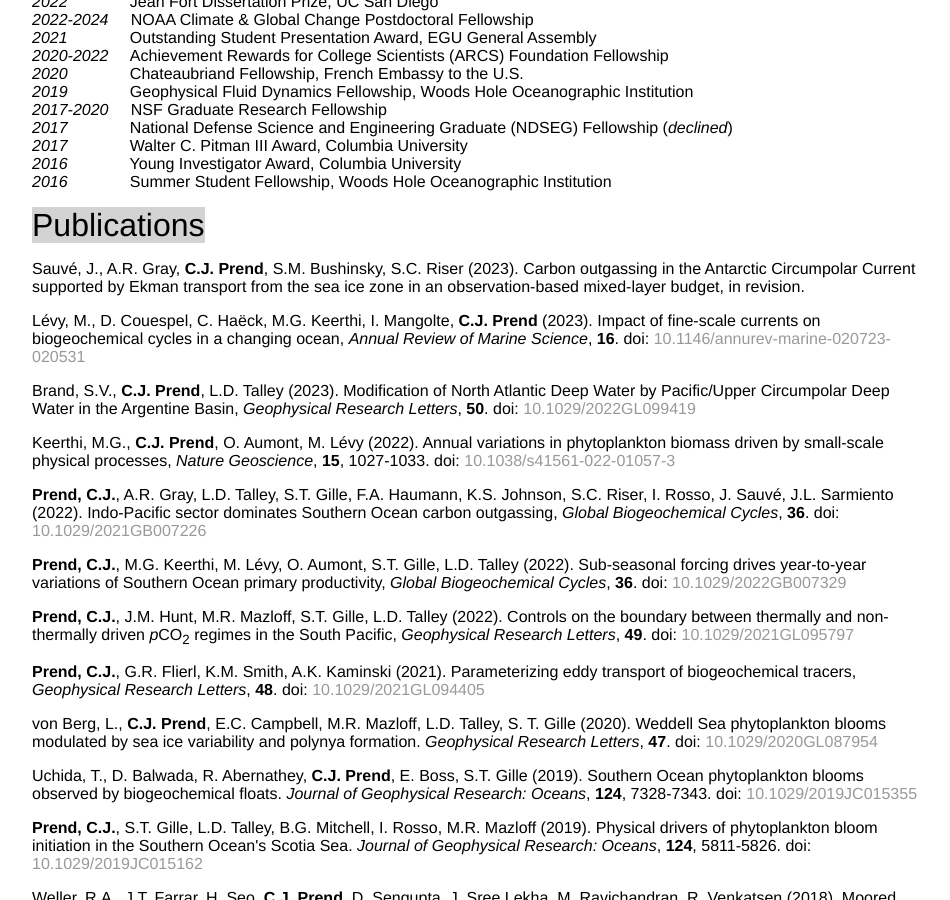
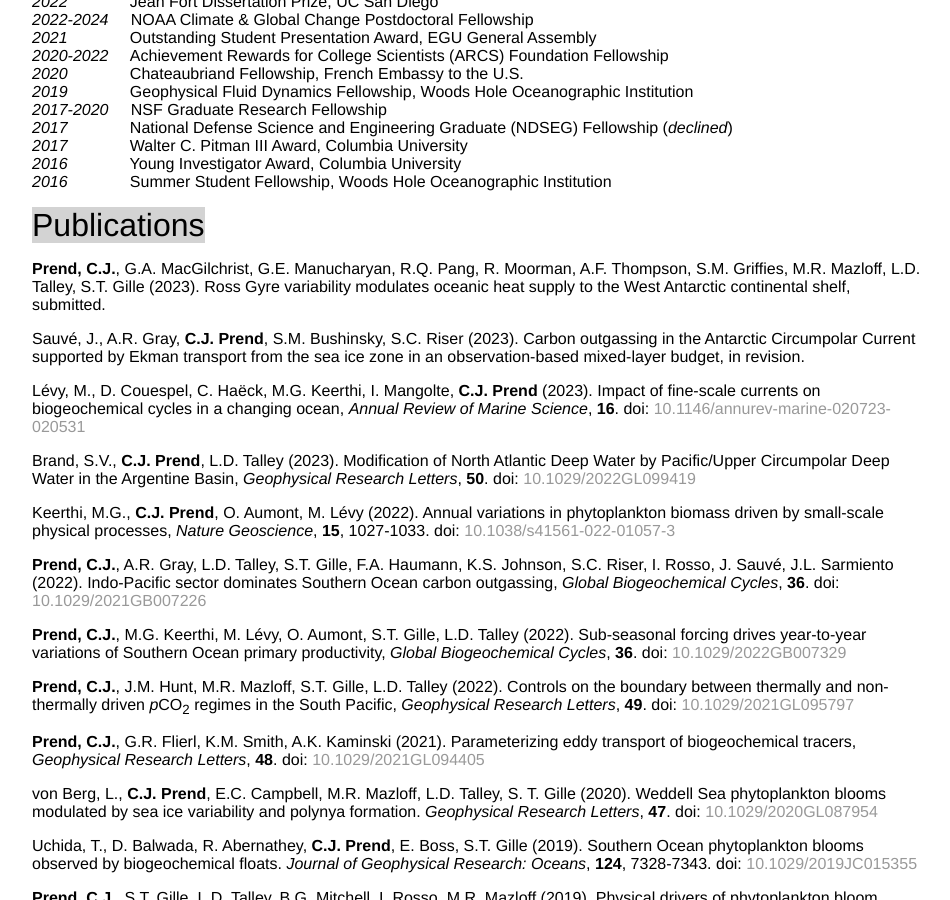
Before and after one commit to cprend/cprend.github.io, a Jekyll site: the page cv/index.html, which Jekyll copies as it is, in a window 1280 px wide and 900 px high, scrolled down 434 px. Shown: the whole window, without its empty margins (160-1110 px from the left). Built offline with Jekyll 4.4.1, drawn with Linux system fonts in a browser that asks for light colours.

Commit message:
Update index.html

```diff
--- a/cv/index.html
+++ b/cv/index.html
@@ -37,6 +37,7 @@
 		<em>2016</em> &nbsp;&nbsp;&nbsp;&nbsp;&nbsp;&nbsp;&nbsp;&nbsp;&nbsp;&nbsp;&nbsp;&nbsp; Young Investigator Award, Columbia University<br/>
 		<em>2016</em> &nbsp;&nbsp;&nbsp;&nbsp;&nbsp;&nbsp;&nbsp;&nbsp;&nbsp;&nbsp;&nbsp;&nbsp; Summer Student Fellowship, Woods Hole Oceanographic Institution</p>
 		<p1>Publications</p1>
+		<p><b>Prend, C.J.</b>, G.A. MacGilchrist, G.E. Manucharyan, R.Q. Pang, R. Moorman, A.F. Thompson, S.M. Griffies, M.R. Mazloff, L.D. Talley, S.T. Gille (2023). Ross Gyre variability modulates oceanic heat supply to the West Antarctic continental shelf, submitted.</p>
 		<p>Sauv&eacute, J., A.R. Gray, <b>C.J. Prend</b>, S.M. Bushinsky, S.C. Riser (2023). Carbon outgassing in the Antarctic Circumpolar Current supported by Ekman transport from the sea ice zone in an observation-based mixed-layer budget, in revision.</p>
 		<p>L&eacutevy, M., D. Couespel, C. Ha&eumlck, M.G. Keerthi, I. Mangolte, <b>C.J. Prend</b> (2023). Impact of fine-scale currents on biogeochemical cycles in a changing ocean, <em>Annual Review of Marine Science</em>, <b>16</b>.  doi: <a href="https://www.annualreviews.org/doi/abs/10.1146/annurev-marine-020723-020531">10.1146/annurev-marine-020723-020531</a></p>
 		<p>Brand, S.V., <b>C.J. Prend</b>, L.D. Talley (2023). Modification of North Atlantic Deep Water by Pacific/Upper Circumpolar Deep Water in the Argentine Basin, <em>Geophysical Research Letters</em>, <b>50</b>. doi: <a href="https://agupubs.onlinelibrary.wiley.com/doi/abs/10.1029/2022GL099419">10.1029/2022GL099419</a></p>
```
